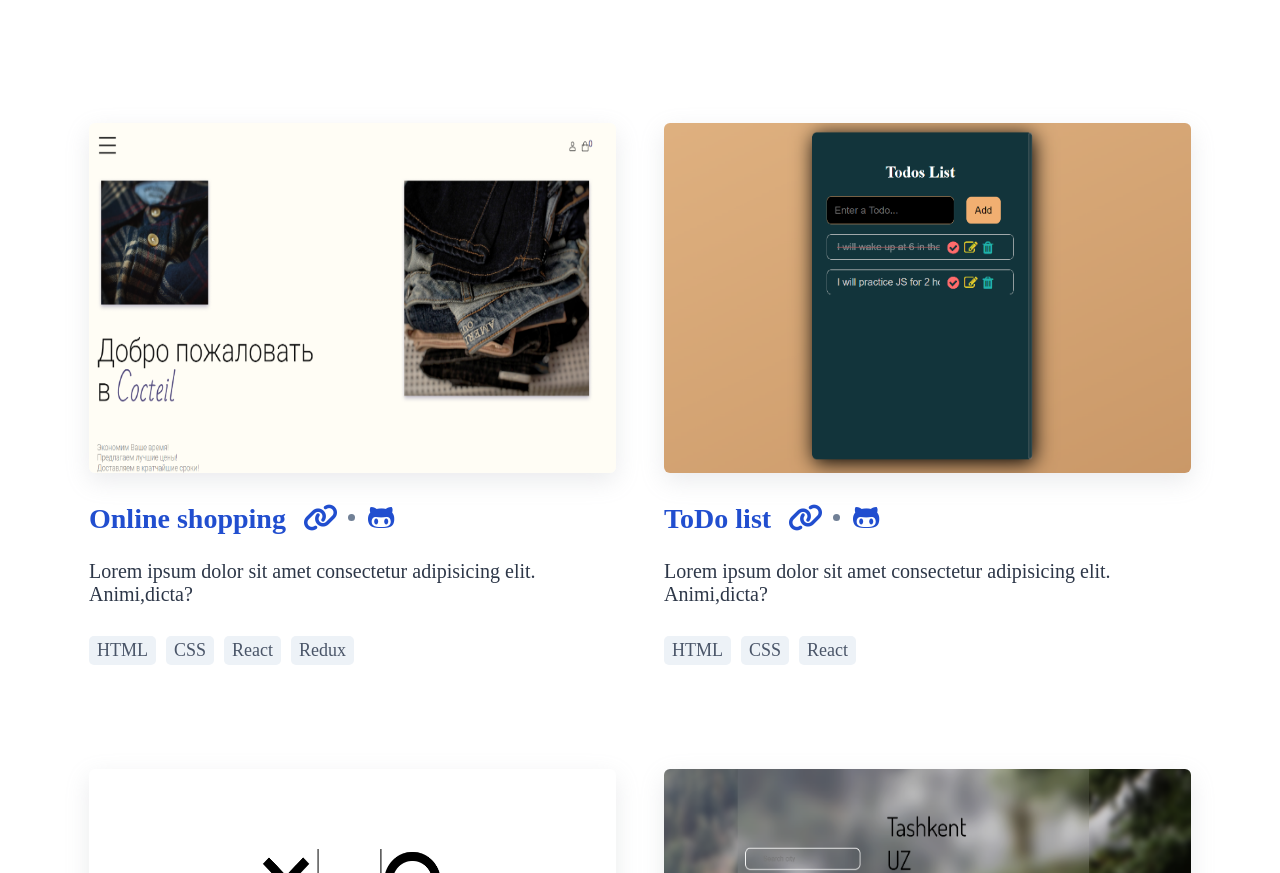
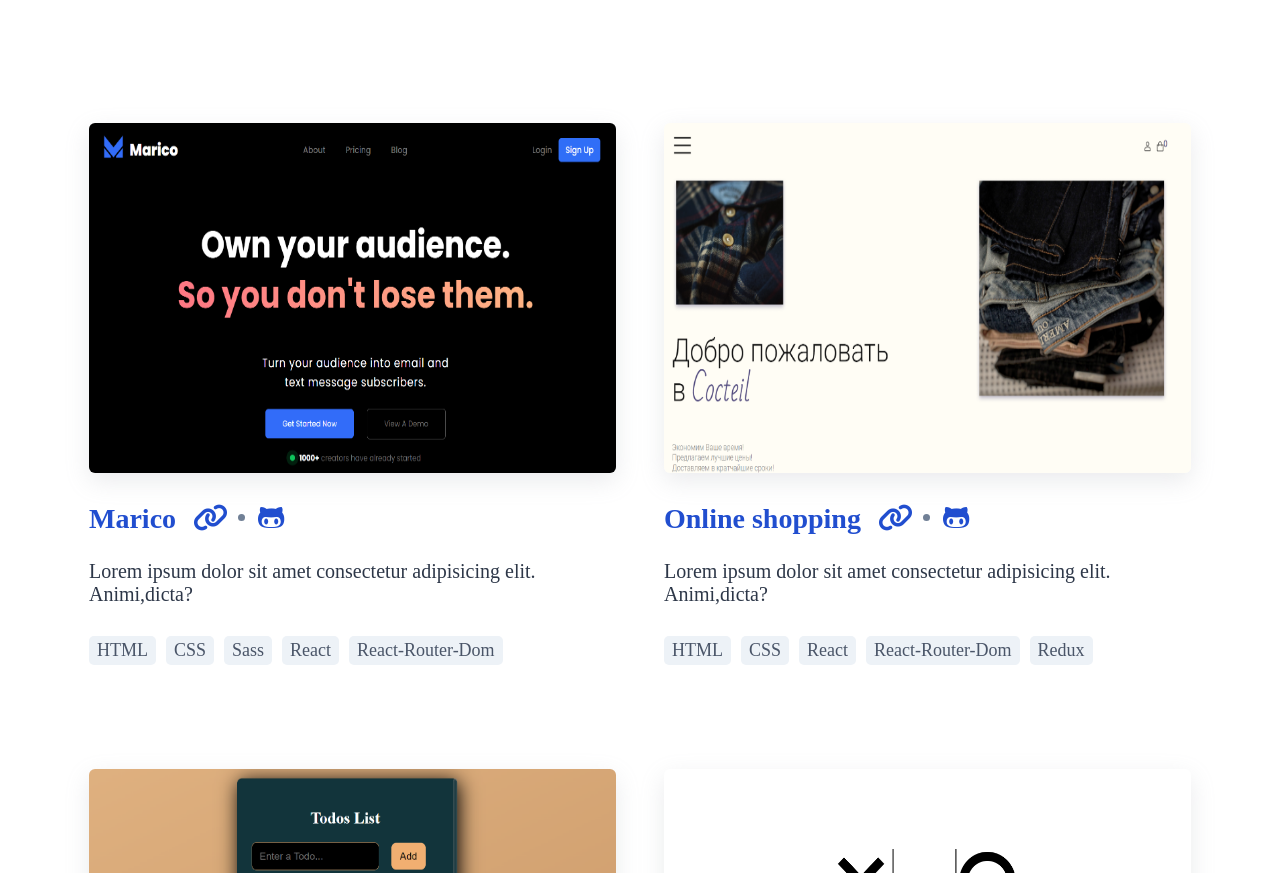
Before and after one commit to Temur9/portfoliopage, a React (Create React App) app: page / in a window 1280 px wide. Shown: the part 740-1613 px from the top of the page. Built offline with nearby package versions, Linux system fonts and the light colour scheme; a web font is replaced by a local one.

Commit message:
added new work

```diff
--- a/src/components/Work/Works.js
+++ b/src/components/Work/Works.js
@@ -1,4 +1,14 @@
 const works = [
+  {
+    name:'Marico',
+    url: "https://marico-temurbek.netlify.app/",
+    img: "/images/marico.png",
+    alt: "marico",
+    github: "https://github.com/Temur9/Marico",
+    definition:
+      "Lorem ipsum dolor sit amet consectetur adipisicing elit. Animi,dicta?",
+    stacks: ["HTML", "CSS", "Sass", "React", "React-Router-Dom"],
+  },
   {
     name:'Online shopping',
     url: "https://coctail-shop.netlify.app/",
@@ -7,7 +17,7 @@ const works = [
     github: "https://github.com/Temur9/shopping",
     definition:
       "Lorem ipsum dolor sit amet consectetur adipisicing elit. Animi,dicta?",
-    stacks: ["HTML", "CSS", "React", "Redux",],
+    stacks: ["HTML", "CSS", "React", "React-Router-Dom", "Redux",],
   },
   {
     name:'ToDo list',
```
Also changed, not shown: public/images/marico.png (added).
